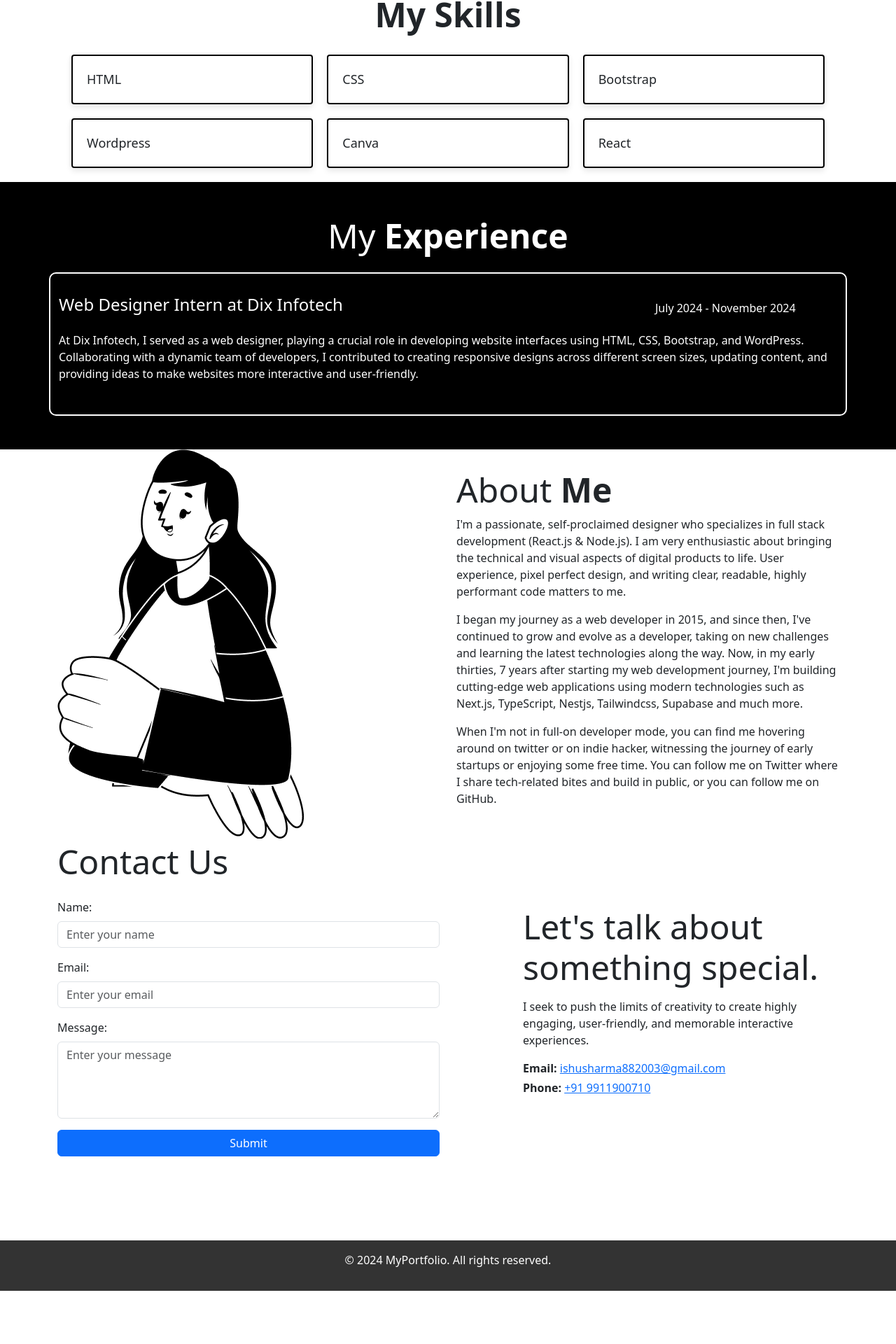
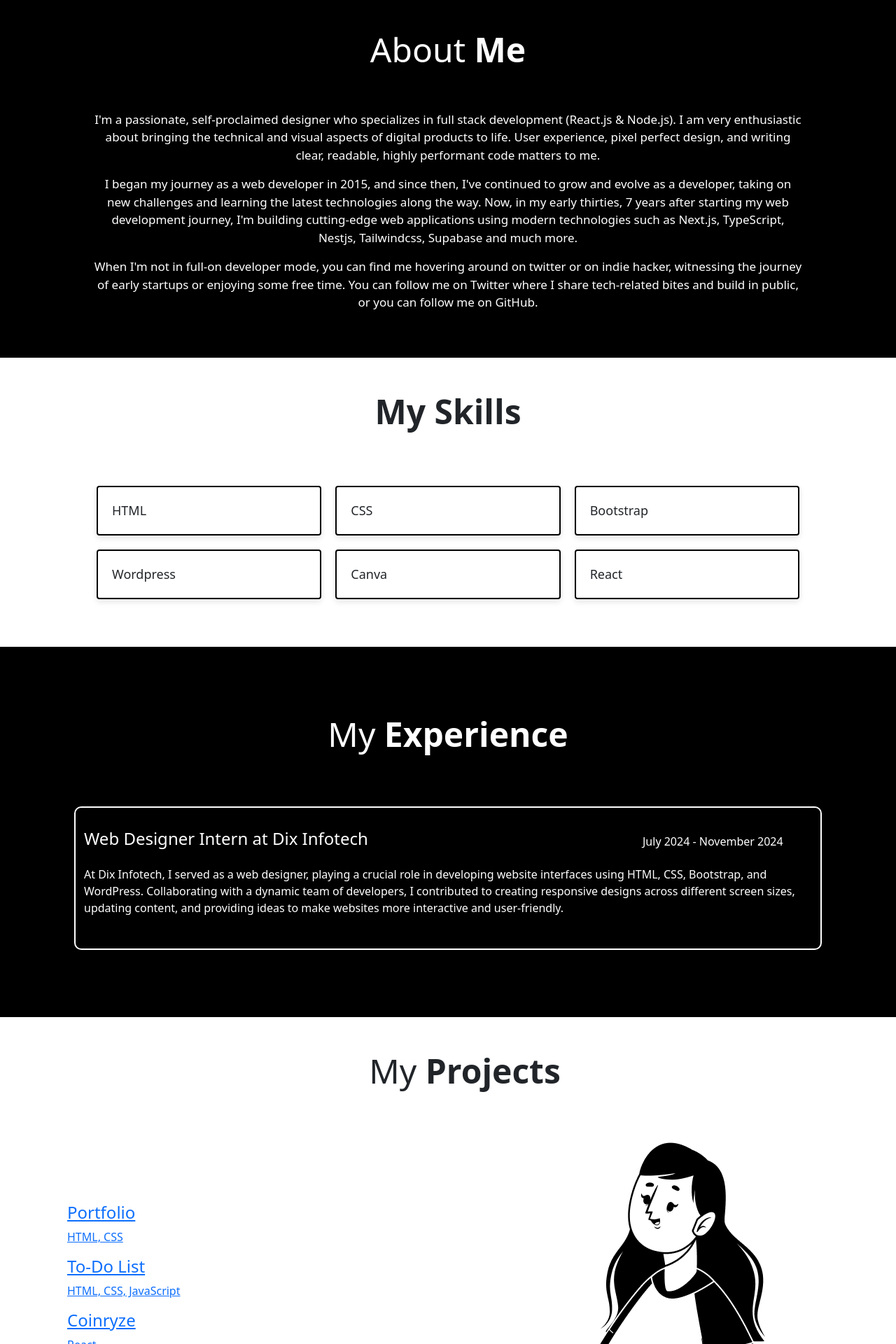
Before and after one commit to 1Eyedeagle/Portfolio, a React (Vite) app: page / in a window 1280 px wide. Shown: the part 868-2788 px from the top of the page at 70% size. Before the commit the page ends 2712 px from the top, so only its background shows below. Built offline with nearby package versions, Linux system fonts and the light colour scheme.

Commit message:
Updated React project with new features

```diff
--- a/package.json
+++ b/package.json
@@ -13,6 +13,7 @@
   },
   "dependencies": {
     "bootstrap": "^5.3.3",
+    "framer-motion": "^12.4.7",
     "gh-pages": "^6.2.0",
     "react": "^18.3.1",
     "react-dom": "^18.3.1"
--- a/src/App.css
+++ b/src/App.css
@@ -5,6 +5,7 @@ body {
 
 body h2 {
   font-size: 48px;
+  padding-bottom: 50px;
 }
 /* -----------------------------------------------------HEADER ----------------------------*/
 /* General reset and default styles */
@@ -76,8 +77,19 @@ body h2 {
 
 /* -----------------------------------------------------HOME------------------------------ */
 #home .introduction {
-  height: 100%;
+  height: 100vh;
 }
+/* -----------------------------------------------------ABOUT ME-------------------------- */
+#about .row {
+  text-align: center;
+  padding: 50px;
+  font-size: 17px;
+}
+#about {
+  background-color: #000000;
+  color: #fff;
+}
+
 /* -----------------------------------------------------SKILLS---------------------------- */
 #skills .grid-container {
   display: grid;
@@ -148,18 +160,16 @@ body h2 {
   }
 }
 
-/* -----------------------------------------------------PROJECTS-------------------------- */
-.projects .project-card {
-  margin: 1rem;
-  padding: 1rem;
-  border: 1px solid #ddd;
-  border-radius: 8px;
+/* -------------------------------------------------Project---------------------------------------- */
+#projects li {
+  font-size: 20px;
 }
-/* -----------------------------------------------------ABOUT ME-------------------------- */
-#about .about-content {
-  text-align: start;
+
+#contact {
+  color: white;
 }
-/* -----------------------------------------------------FOOTER---------------------------- */
+
+/* -------------------------------------------------FOOTER----------------------------------------- */
 .footer {
   background-color: #333;
   color: white;
--- a/src/App.jsx
+++ b/src/App.jsx
@@ -15,9 +15,9 @@ const App = () => {
       <Header />
       <main>
         <Intro />
+        <About />
         <Skills />
         <Experience />
-        <About />
         <Projects />
         <Contact />
       </main>
--- a/src/components/About.jsx
+++ b/src/components/About.jsx
@@ -6,40 +6,33 @@ const About = () => {
     <section id="about" className="about ">
       <div className="container">
         <div className="row align-items-center">
-          <div className="col-lg-6 col-12">
-            <img src={Group} alt="Banner" className="img-fluid" />
-          </div>
-          <div className="col-lg-6 col-12 d-flex justify-content-center align-items-center text-center">
-            <div className="about-content">
           <h2>
             About <strong>Me</strong>
           </h2>
+          <br /> <br />
           <p>
-                I'm a passionate, self-proclaimed designer who specializes in
-                full stack development (React.js & Node.js). I am very
-                enthusiastic about bringing the technical and visual aspects of
-                digital products to life. User experience, pixel perfect design,
-                and writing clear, readable, highly performant code matters to
-                me.
+            I'm a passionate, self-proclaimed designer who specializes in full
+            stack development (React.js & Node.js). I am very enthusiastic about
+            bringing the technical and visual aspects of digital products to
+            life. User experience, pixel perfect design, and writing clear,
+            readable, highly performant code matters to me.
           </p>
           <p>
-                I began my journey as a web developer in 2015, and since then,
-                I've continued to grow and evolve as a developer, taking on new
-                challenges and learning the latest technologies along the way.
-                Now, in my early thirties, 7 years after starting my web
-                development journey, I'm building cutting-edge web applications
-                using modern technologies such as Next.js, TypeScript, Nestjs,
-                Tailwindcss, Supabase and much more.
+            I began my journey as a web developer in 2015, and since then, I've
+            continued to grow and evolve as a developer, taking on new
+            challenges and learning the latest technologies along the way. Now,
+            in my early thirties, 7 years after starting my web development
+            journey, I'm building cutting-edge web applications using modern
+            technologies such as Next.js, TypeScript, Nestjs, Tailwindcss,
+            Supabase and much more.
           </p>
           <p>
             When I'm not in full-on developer mode, you can find me hovering
             around on twitter or on indie hacker, witnessing the journey of
             early startups or enjoying some free time. You can follow me on
-                Twitter where I share tech-related bites and build in public, or
-                you can follow me on GitHub.
+            Twitter where I share tech-related bites and build in public, or you
+            can follow me on GitHub.
           </p>
-            </div>
-          </div>
         </div>
       </div>
     </section>
--- a/src/components/Contact.jsx
+++ b/src/components/Contact.jsx
@@ -23,15 +23,16 @@ const Contact = () => {
   };
 
   return (
-    <div className="container py-1 pb-5 mb-5" id="contact">
+    <section id="contact" className="bg-dark">
+      <div className="container  p-5 " id="contact">
         <div className="row justify-content-between align-items-center">
           {/* Form Section */}
           <form
             onSubmit={handleSubmit}
             className="form-container col-lg-6 col-12 mb-4"
           >
-          <h2 className="mb-4">Contact Us</h2>
-          <div className="mb-3">
+            <h2 className="contact-form pb-5 mb-0">Get In Touch </h2>
+            <div className="mb-3 mt-0 pt-0">
               <label htmlFor="name" className="form-label">
                 Name:
               </label>
@@ -101,6 +102,7 @@ const Contact = () => {
           </div>
         </div>
       </div>
+    </section>
   );
 };
 
--- a/src/components/Experience.jsx
+++ b/src/components/Experience.jsx
@@ -3,7 +3,7 @@ import React from "react";
 const Experience = () => {
   return (
     <section id="experience" className="experience py-5">
-      <div className="container">
+      <div className="container p-5">
         <h2 className="text-center mb-4">
           My <strong>Experience</strong>
         </h2>
--- a/src/components/Header.jsx
+++ b/src/components/Header.jsx
@@ -2,7 +2,7 @@ import React from "react";
 
 const Header = () => {
   return (
-    <header className="header">
+    <header className="header ps-5 pe-5">
       <div className="logo">MyPortfolio</div>
       <div className="hamburger" onclick="toggleMenu()">
         &#9776;
--- a/src/components/Intro.jsx
+++ b/src/components/Intro.jsx
@@ -6,17 +6,12 @@ const Intro = () => {
     <section id="home" className="home pt-0">
       <div className="container">
         <div className="row align-items-center" style={{ height: "100vh" }}>
-          {" "}
-          {/* Ensures full viewport height */}
           <div className="col-lg-6 col-12">
             <img src={Banner} alt="Banner" className="img-fluid" />
-            {/* img-fluid for responsive image */}
           </div>
           <div className="col-lg-6 col-12 d-flex justify-content-center align-items-center text-center">
-            {" "}
-            {/* Flexbox for centering text */}
             <div>
-              <h2>Hello, I am Ishu Sharma.</h2>
+              <h2 className="pb-1">Hello, I am Ishu Sharma.</h2>
               <h3> Frontend Developer Based In India.</h3>
               {/* <p>
                 Hello, I am Ishu Sharma. Frontend Developer Based In India. Lorem Ipsum is simply dummy text of the printing and typesetting industry. Lorem Ipsum has been the industry's standard dummy text ever since the 1500s, when an unknown printer took a galley of type and scrambled it to make a specimen book.
--- a/src/components/Project.jsx
+++ b/src/components/Project.jsx
@@ -1,13 +1,56 @@
 import React from "react";
+import { motion } from "framer-motion";
+import Group from "../images/Group.png";
+
+const projects = [
+  { id: 1, name: "Portfolio", tech: "HTML, CSS", link: "#" },
+  { id: 2, name: "To-Do List", tech: "HTML, CSS, JavaScript", link: "#" },
+  { id: 3, name: "Coinryze", tech: "React", link: "#" },
+  { id: 4, name: "Weather App", tech: "React, API", link: "#" },
+  { id: 5, name: "Portfolio", tech: "React", link: "#" },
+];
 
 const Projects = () => {
-  const projectList = [
-    { name: "Project 1", description: "Description of project 1", link: "#" },
-    { name: "Project 2", description: "Description of project 2", link: "#" },
-    { name: "Project 3", description: "Description of project 3", link: "#" },
-  ];
+  return (
+    <section id="projects" className="ms-5  p-5 pb-3">
+      <div className="text-center mb-4">
+        <h2>
+          My <strong>Projects</strong>
+        </h2>
+      </div>
+      <div className="row d-flex align-items-center">
+        {/* Left Side - Project List */}
+        <div className="col-12 col-md-6">
+          <div className="project-list">
+            {projects.map((project) => (
+              <motion.a
+                key={project.id}
+                href={project.link}
+                className="project-card"
+                whileHover={{ scale: 1.05 }}
+                whileTap={{ scale: 0.95 }}
+              >
+                <h4>{project.name}</h4>
+                <p>{project.tech}</p>
+              </motion.a>
+            ))}
+          </div>
+        </div>
 
-  return <section id="projects" className="projects"></section>;
+        {/* Right Side - Image */}
+        <div className="col-12 col-md-6 text-center">
+          <motion.img
+            src={Group}
+            alt="Projects"
+            className="img-fluid project-image"
+            initial={{ opacity: 0, scale: 0.8 }}
+            animate={{ opacity: 1, scale: 1 }}
+            transition={{ duration: 0.8 }}
+          />
+        </div>
+      </div>
+    </section>
+  );
 };
 
 export default Projects;
--- a/src/components/Skills.jsx
+++ b/src/components/Skills.jsx
@@ -3,7 +3,7 @@ import React from "react";
 const Skills = () => {
   return (
     <section id="skills" className="skills">
-      <div className="container">
+      <div className="container p-5">
         <h2>
           <center>
             <strong> My Skills</strong>
```
Also changed, not shown: 1 other file (tests, documents, lock files or other folders). Lines whose indentation alone changed are shown as unchanged.
